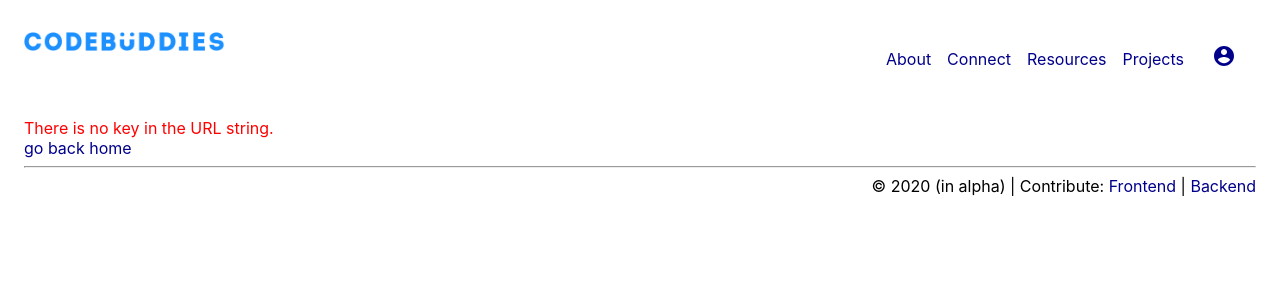
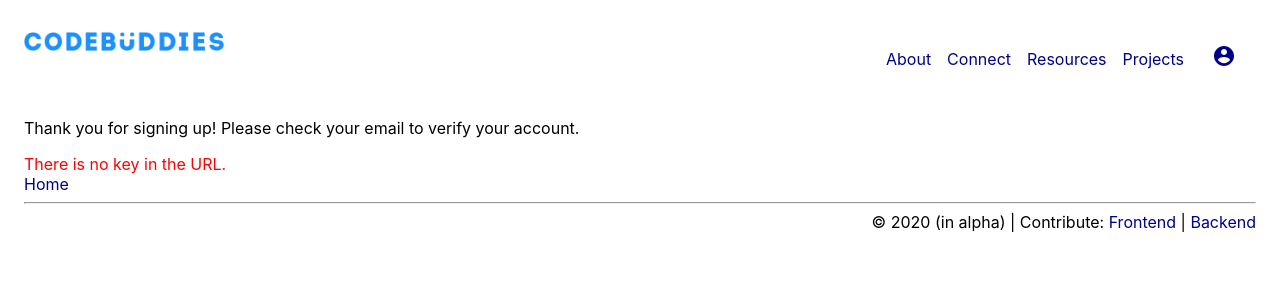
Before and after one commit to codebuddies/frontend, a React (Create React App) app: page /api/v1/auth/registration/verify-email in a window 1280 px wide. Shown: the top 300 px of the page. Built offline with nearby package versions, Linux system fonts and the light colour scheme; what @hapi/joi would draw is missing.

Commit message:
Added explanatory text re: verifying email

```diff
--- a/src/components/Auth/VerifyEmail.js
+++ b/src/components/Auth/VerifyEmail.js
@@ -25,17 +25,24 @@ const VerifyEmail = () => {
           setError(e.message);
         });
     } else {
-      setError('There is no key in the URL string.');
+      setError('There is no key in the URL.');
     }
   }, [key]);
 
   return (
     <div>
       <div>
-        {verifyStatus && <span>{`${verifyStatus}`}</span>}
+        {verifyStatus ? (
+          <span>{`${verifyStatus}`}</span>
+        ) : (
+          <p>
+            Thank you for signing up! Please check your email to verify your
+            account.
+          </p>
+        )}
         {error && <span style={{ color: 'red' }}>{`${error}`}</span>}
         <br />
-        <Link to="/">go back home</Link>
+        <Link to="/">Home</Link>
       </div>
     </div>
   );
```
